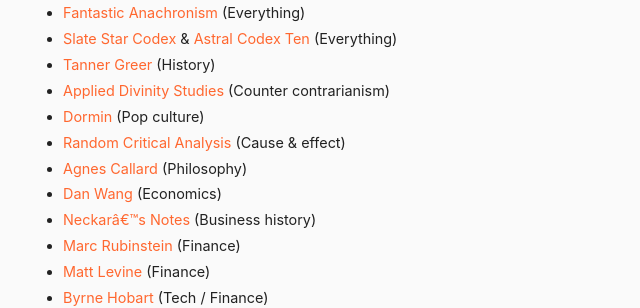
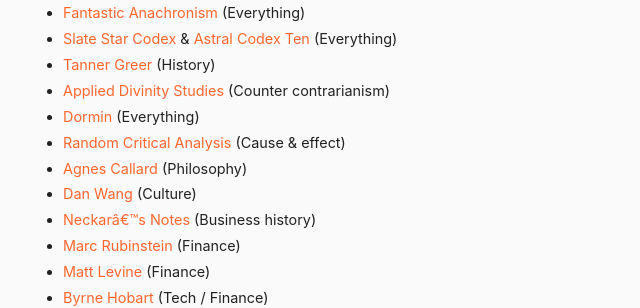
Before and after one commit to danschlz/danschulz.github.io, a Jekyll site: the page built from links.md, in a window 1280 px wide and 900 px high. Shown: the part 211-519 px from the top of the window, without its empty margins (317-957 px from the left). Built offline with Jekyll 4.4.1, drawn with Linux system fonts in a browser that asks for light colours.

Commit message:
Update links.md

```diff
--- a/links.md
+++ b/links.md
@@ -11,10 +11,10 @@ To my delight, the quality and variety of online writing seems to have been gett
 * [Slate Star Codex](http://slatestarcodex.com/) & [Astral Codex Ten](https://astralcodexten.substack.com/) (Everything)
 * [Tanner Greer](https://scholars-stage.blogspot.com/) (History)
 * [Applied Divinity Studies](https://applieddivinitystudies.com/) (Counter contrarianism)
-* [Dormin](https://dormin.org/) (Pop culture)
+* [Dormin](https://dormin.org/) (Everything)
 * [Random Critical Analysis](https://randomcriticalanalysis.com/) (Cause & effect)
 * [Agnes Callard](https://philosophy.uchicago.edu/faculty/a-callard) (Philosophy)
-* [Dan Wang](https://danwang.co/) (Economics)
+* [Dan Wang](https://danwang.co/) (Culture)
 * [Neckar's Notes](https://neckar.substack.com/people/13675520-neckar?sort=archive) (Business history)
 * [Marc Rubinstein](https://www.netinterest.co/) (Finance)
 * [Matt Levine](https://www.bloomberg.com/view/topics/money-stuff) (Finance)
```
